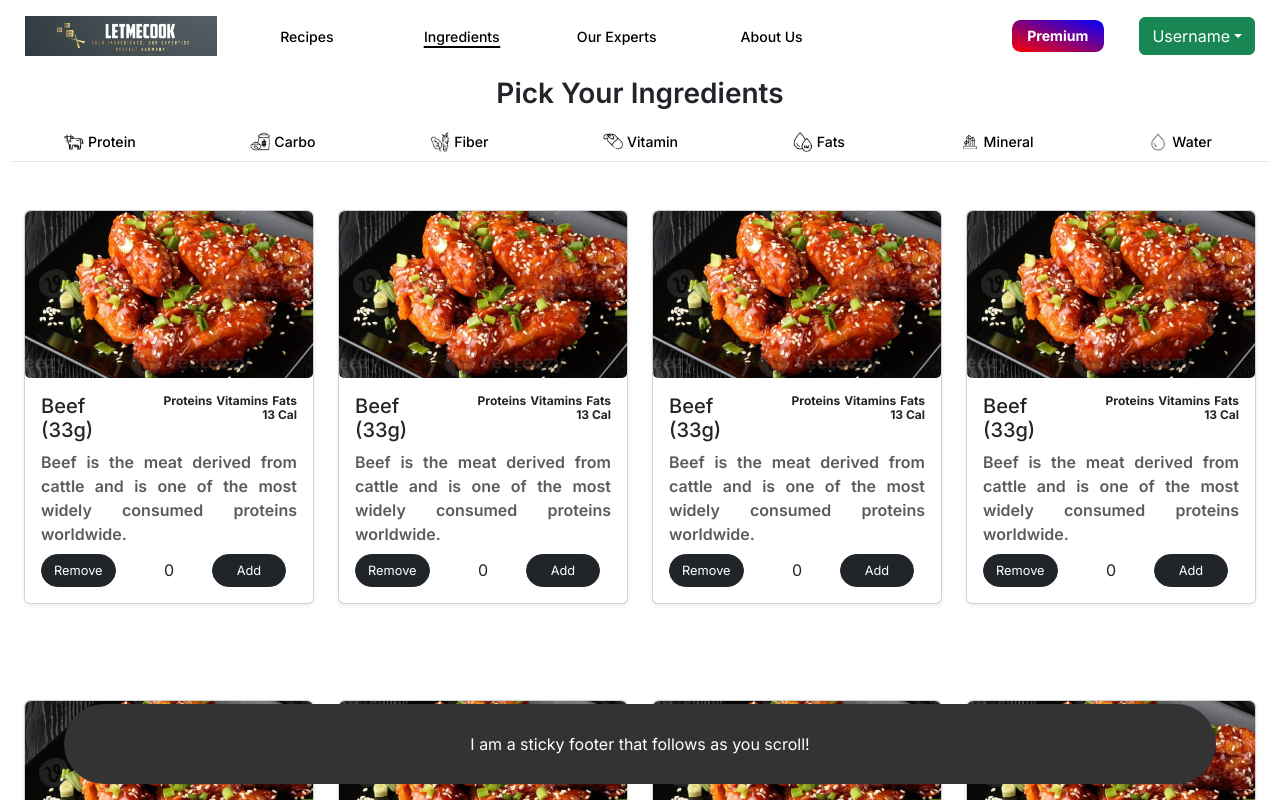
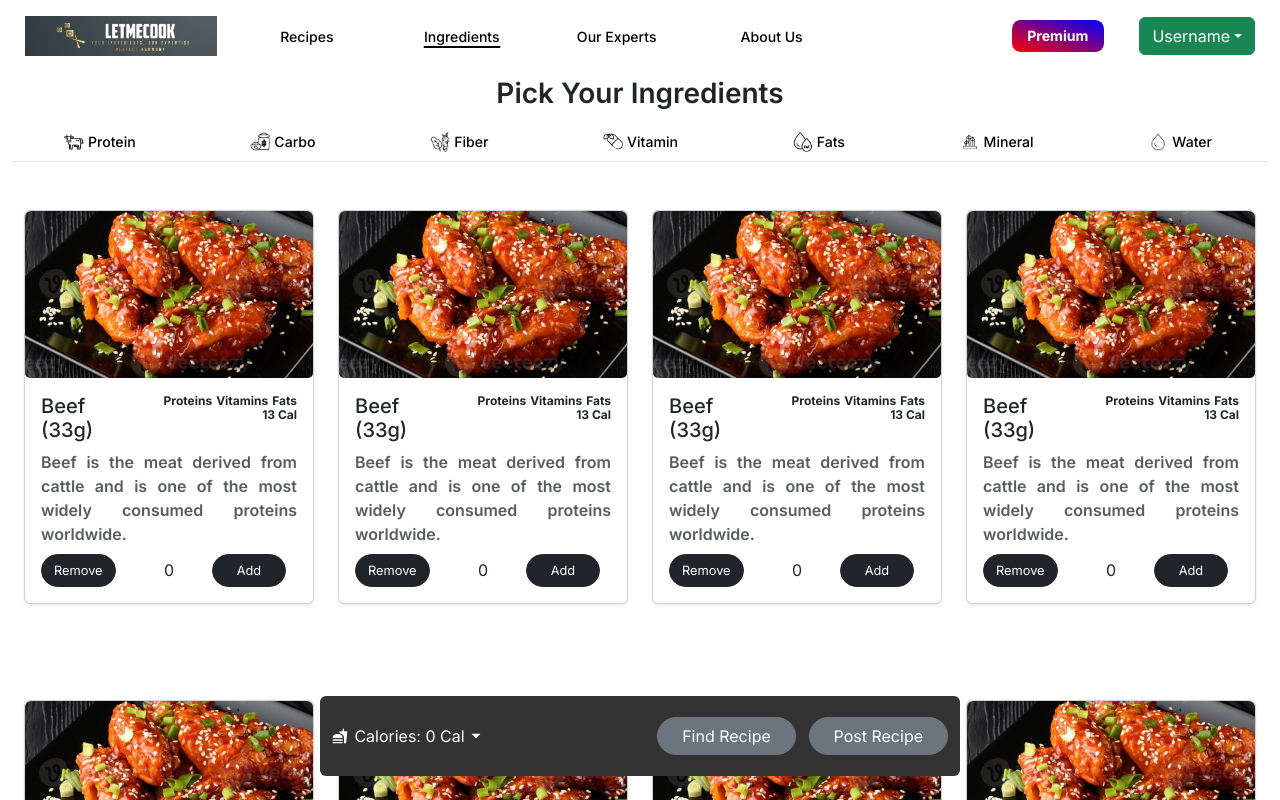
Before and after one commit to Cytzr/LetMeCook, a React (Vite) app: page /ingredients in a window 1280 px wide. Shown: the top 800 px of the page. Built offline with nearby package versions, Linux system fonts and the light colour scheme.

Commit message:
feat: Ingredients page WIP

```diff
--- a/src/Pages/IngredientsPage.tsx
+++ b/src/Pages/IngredientsPage.tsx
@@ -1,10 +1,12 @@
 import Footer from "../Components/footer";
 import { Col, Container, Row } from "react-bootstrap";
 import CustomNavbar from "../Components/navbar";
-import { useState } from "react";
+import { ReactNode, useState } from "react";
 import IngredientButtonProps from "../Interfaces/ingredients-button-props";
 import IngredientsCard from "../Components/ingredients-card";
 import { IngredientProps } from "../Interfaces/ingredients-card-props";
+import { MdFastfood } from "react-icons/md";
+import { GoTriangleDown } from "react-icons/go";
 
 const IngredientItems: IngredientButtonProps[] = [
     { Label: "Protein", LinkIcon: "../src/Images/protein-icon.png", ItemNumber: 1 },
@@ -29,33 +31,28 @@ const TempData = [
     { IngredientWeightPerPorsion: 33, TotalCalorie: 13, ImageLink: "../src/Images/HoneyChicken.png", IngredientName: "Beef", IngredientDescription: "Beef is the meat derived from cattle and is one of the most widely consumed proteins worldwide.", NutrientsContained: ["Proteins", "Vitamins", "Fats"], IngredientID: "10" }
 ];
 
+function CalculateCalories(Array: IngredientProps[]): number {
+    let totalCalorie = 0;
+    for (let index = 0; index < Array.length; index++) {
+        totalCalorie += (Array[index].IngredientAmount * Array[index].IngredientWeightPerPorsion)
+    }
+    return totalCalorie;
+}
+
+function FindUniqueNutrients(Array: IngredientProps[]): String[] {
+    let Nutrient: string[] = []
+
+    for (let index = 0; index < Array.length; index++) {
+        for (let index2 = 0; index < Array[index].NutrientsContained.length; index2++) {
+
+        }
+    }
+}
+
 function IngredientsPage() {
     const [Selected, setSelected] = useState(0);
 
     const [Cart, setCart] = useState<IngredientProps[]>([]);
-
-    // const cartChange = (Ingredient: IngredientProps, Action: string) => {
-    //     setCart((prevCart) => {
-    //         const existingItemIndex = prevCart.findIndex((item) => item.IngredientID === Ingredient.IngredientID);
-
-    //         if (existingItemIndex >= 0) {
-    //             const updatedCart = [...prevCart];
-    //             const existingItem = updatedCart[existingItemIndex];
-    //             const newAmount = Action === "Add" ? existingItem.IngredientAmount + 1 : Math.max(existingItem.IngredientAmount - 1, 0);
-
-    //             updatedCart[existingItemIndex] = {
-    //                 ...existingItem,
-    //                 IngredientAmount: newAmount
-    //             };
-    //             return updatedCart;
-    //         } else {
-    //             return [
-    //                 ...prevCart,
-    //                 { ...Ingredient, IngredientAmount: Action === "Add" ? 1 : 0 }
-    //             ];
-    //         }
-    //     });
-    // }
 
     const cartChange = (Ingredient: IngredientProps, Action: string) => {
         setCart((prevCart) => {
@@ -87,7 +84,6 @@ function IngredientsPage() {
             }
         });
     };
-
 
     console.log(Cart);
 
@@ -131,21 +127,40 @@ function IngredientsPage() {
                 <Footer />
                 <Container
                     fluid
-                    className="sticky-footer d-flex align-items-center justify-content-center rounded-pill"
+                    className="sticky-footer d-flex align-items-center justify-content-between rounded"
                     style={{
                         position: 'fixed',
-                        bottom: "2%",
+                        bottom: "3%",
                         left: "50%",
                         transform: 'translateX(-50%)',
                         translate: 'translateX(-50%)',
-                        width: '90%',
+                        width: '50%',
                         height: '10%',
                         backgroundColor: '#333',
                         color: 'white',
                         zIndex: 1000,
                     }}
                 >
-                    <p className="m-0">I am a sticky footer that follows as you scroll!</p>
+                    <Col>
+                        <Row>
+                            <Col className="d-flex align-items-center justify-content-start">
+                                <MdFastfood />
+                                <div style={{ width: "0.5vw" }}></div>
+                                Calories: {CalculateCalories(Cart)} Cal
+                                <div style={{ width: "0.25vw" }}></div>
+                                <GoTriangleDown onClick={() => { }} />
+                            </Col>
+                        </Row>
+                    </Col>
+                    <Col>
+                        <Row>
+                            <Col className="d-flex align-items-center justify-content-end">
+                                <button type="button" className="btn btn-secondary rounded-pill px-4">Find Recipe</button>
+                                <div style={{ width: "1vw" }}></div>
+                                <button type="button" className="btn btn-secondary rounded-pill px-4">Post Recipe</button>
+                            </Col>
+                        </Row>
+                    </Col>
                 </Container>
             </Container>
         </>
```
